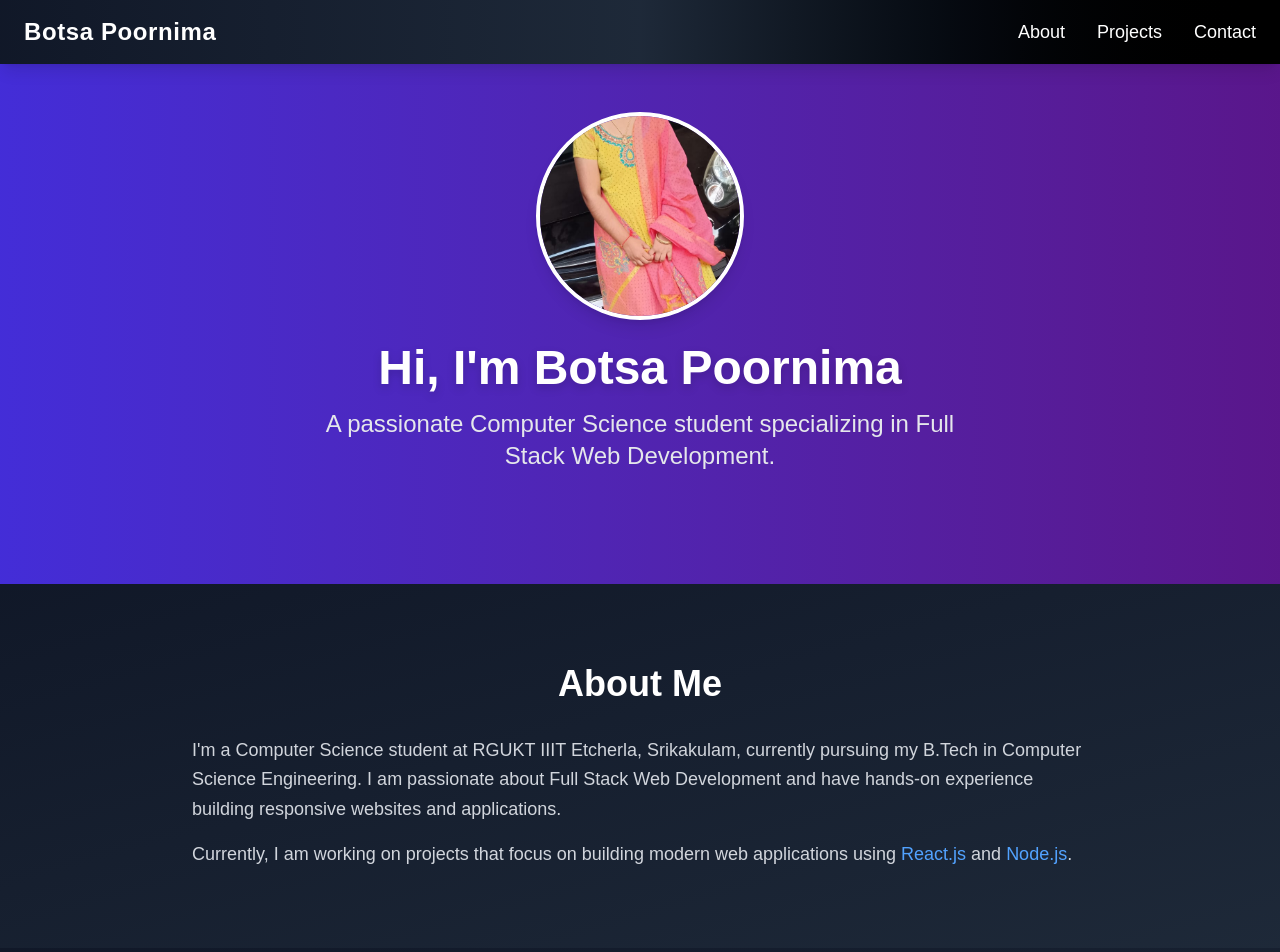
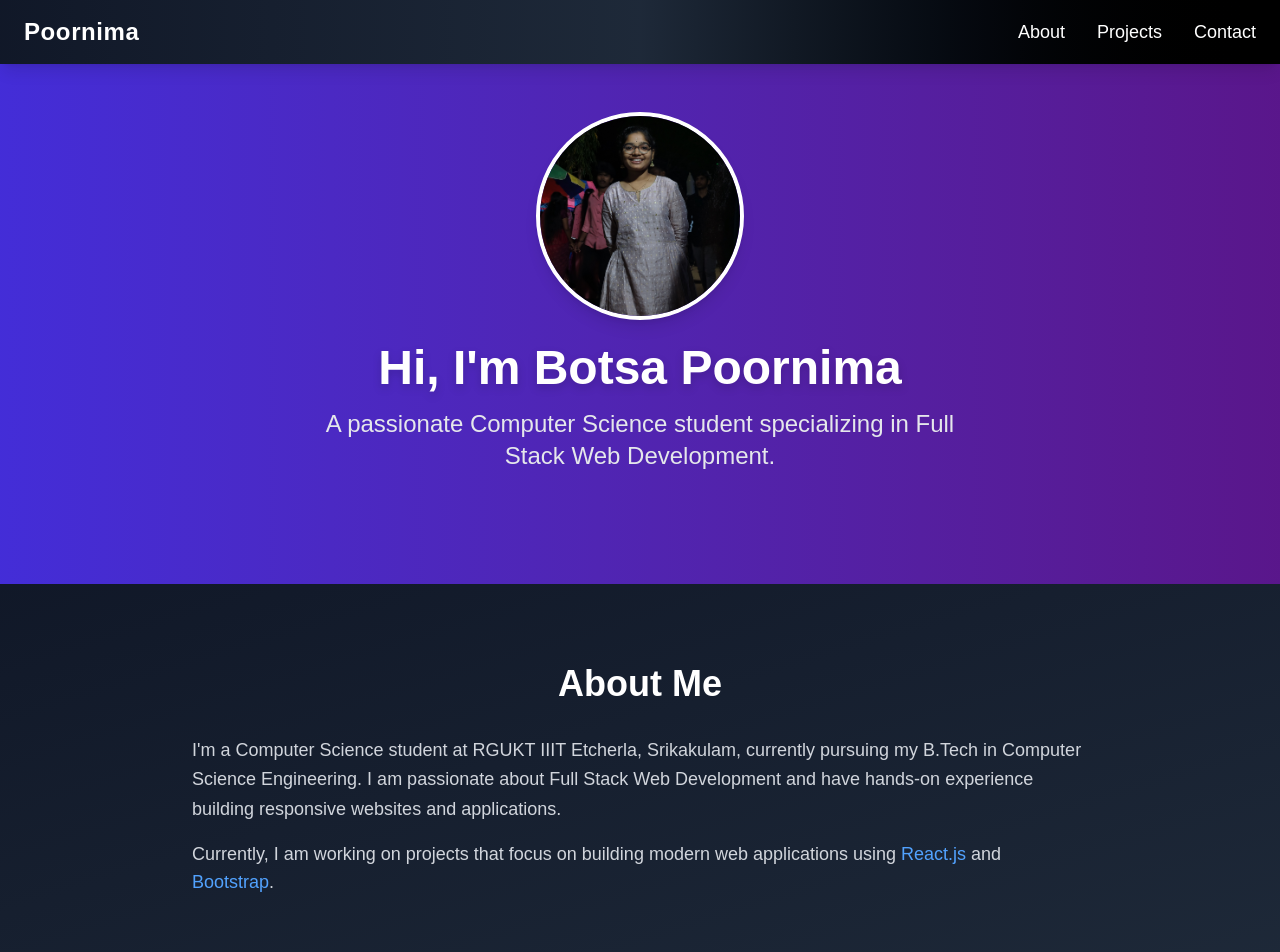
Before and after one commit to poornima-botsa/first-project, a Next.js app: page / in a window 1280 px wide. Shown: the top 952 px of the page. Built offline with nearby package versions, Linux system fonts and the light colour scheme.

Commit message:
Updated with profile pic

```diff
--- a/components/About.js
+++ b/components/About.js
@@ -6,7 +6,7 @@ const About = () => (
           I'm a Computer Science student at RGUKT IIIT Etcherla, Srikakulam, currently pursuing my B.Tech in Computer Science Engineering. I am passionate about Full Stack Web Development and have hands-on experience building responsive websites and applications.
         </p>
         <p className="mt-4 text-lg text-gray-300">
-          Currently, I am working on projects that focus on building modern web applications using <span className="text-blue-400">React.js</span> and <span className="text-blue-400">Node.js</span>.
+          Currently, I am working on projects that focus on building modern web applications using <span className="text-blue-400">React.js</span> and <span className="text-blue-400">Bootstrap</span>.
         </p>
       </div>
     </section>
--- a/components/Navbar.js
+++ b/components/Navbar.js
@@ -1,7 +1,7 @@
 const Navbar = () => (
     <nav className="bg-gradient-to-r from-gray-900 via-gray-800 to-black text-white py-4 shadow-lg fixed w-full z-50">
       <div className="container mx-auto flex justify-between items-center px-6">
-        <h1 className="text-2xl font-extrabold tracking-wide">Botsa Poornima</h1>
+        <h1 className="text-2xl font-extrabold tracking-wide">Poornima</h1>
         <div className="space-x-8 text-lg font-medium">
           <a
             href="#about"
```
Also changed, not shown: public/profile.jpg.
